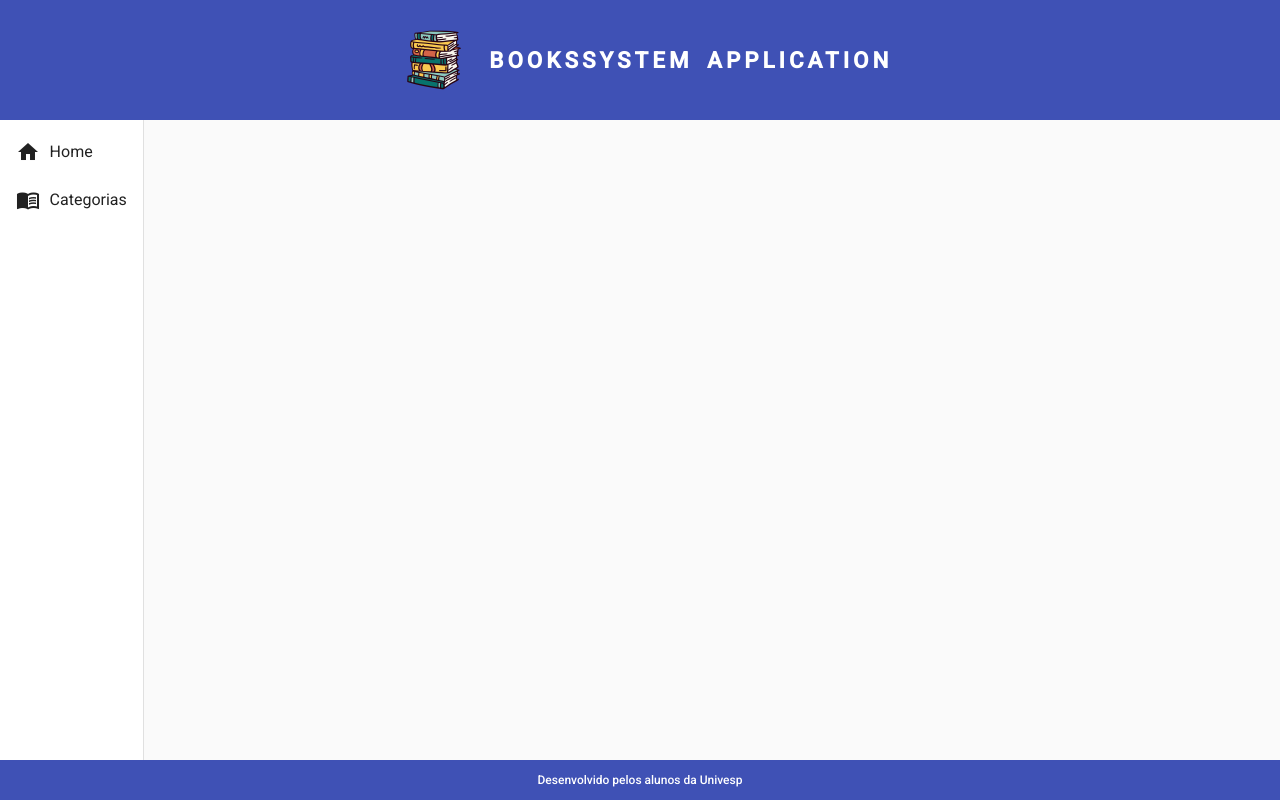
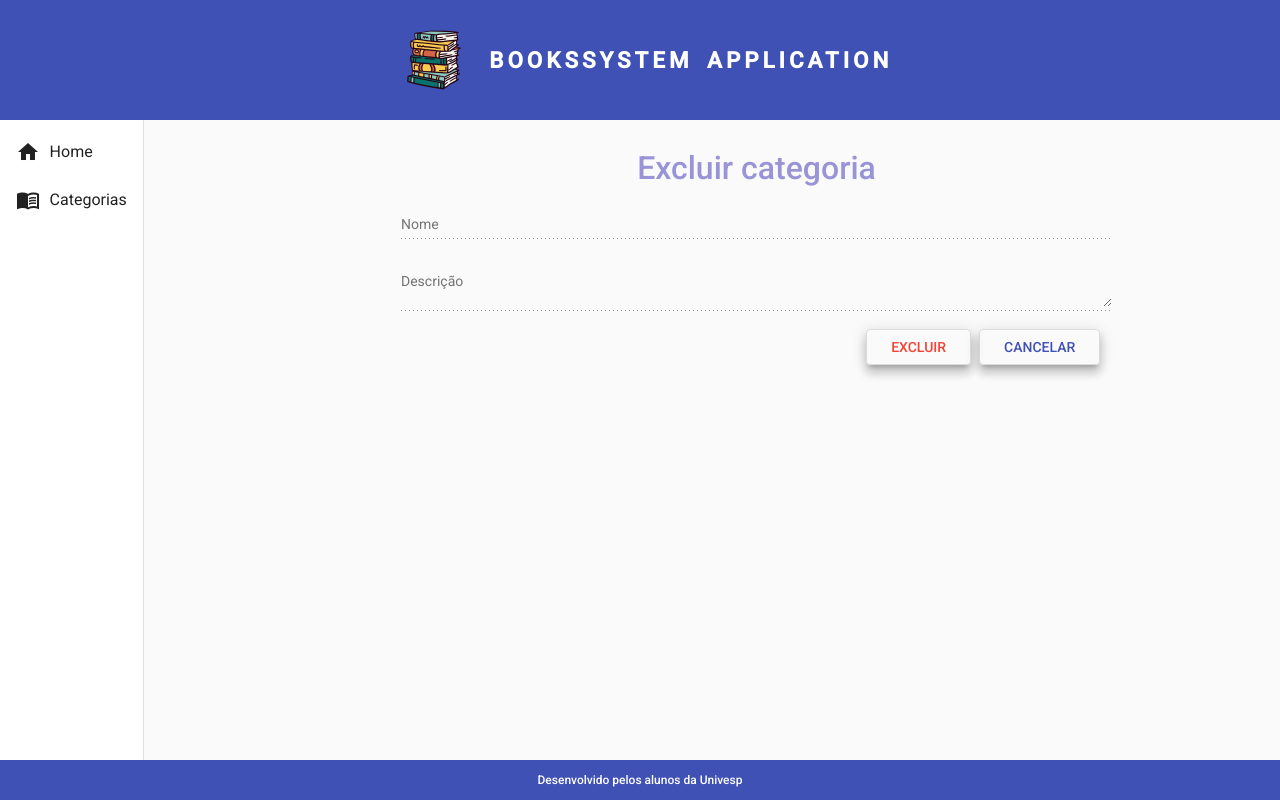
Before and after one commit to MarcioAndre3767/bookssystem-front, an Angular app: page /categorias/delete/1 in a window 1280 px wide. Before the commit this address led to /. Built offline with nearby package versions, Linux system fonts and the light colour scheme; no server answers.

Commit message:
implementação da categoria DELETE

```diff
--- a/src/app/app-routing.module.ts
+++ b/src/app/app-routing.module.ts
@@ -1,6 +1,7 @@
 import { NgModule } from '@angular/core';
 import { RouterModule, Routes } from '@angular/router';
 import { CategoriaCreateComponent } from './components/views/categoria/categoria-create/categoria-create.component';
+import { CategoriaDeleteComponent } from './components/views/categoria/categoria-delete/categoria-delete.component';
 import { CategoriaReadComponent } from './components/views/categoria/categoria-read/categoria-read.component';
 import { HomeComponent } from './components/views/home/home.component';
 
@@ -16,6 +17,10 @@ const routes: Routes = [
   {
     path: 'categorias/create',
     component: CategoriaCreateComponent
+  },
+  {
+    path: 'categorias/delete/:id',
+    component: CategoriaDeleteComponent
   }
 ];
 
--- a/src/app/app.module.ts
+++ b/src/app/app.module.ts
@@ -23,6 +23,7 @@ import { FormsModule } from "@angular/forms";
 import {MatInputModule} from '@angular/material/input';
 import {MatFormFieldModule} from '@angular/material/form-field';
 import {MatSnackBarModule} from '@angular/material/snack-bar';
+import { CategoriaDeleteComponent } from './components/views/categoria/categoria-delete/categoria-delete.component';
 
 @NgModule({
   declarations: [
@@ -33,6 +34,7 @@ import {MatSnackBarModule} from '@angular/material/snack-bar';
     HomeComponent,
     CategoriaReadComponent,
     CategoriaCreateComponent,
+    CategoriaDeleteComponent,
   ],
   imports: [
     BrowserModule,
--- /dev/null
+++ b/src/app/components/views/categoria/categoria-delete/categoria-delete.component.css
@@ -0,0 +1,27 @@
+form {
+    text-align: center;
+    width: 80%;
+    margin: 2rem auto 0
+}
+
+h1 {
+    font-size: 2rem ;
+    font-weight: 500;
+    color: rgba(129, 123, 206, 0.8);
+}
+
+.form {
+    width: 85%;
+}
+
+.buttons {
+    width: 92%;
+    text-align: end;
+}
+
+
+button {
+    margin-right: .5rem;
+    padding-right: 1.5rem;
+    padding-left: 1.5rem;
+}
--- /dev/null
+++ b/src/app/components/views/categoria/categoria-delete/categoria-delete.component.html
@@ -0,0 +1,18 @@
+<form color="primary">
+    <h1 >Excluir categoria</h1>
+
+    <mat-form-field class="form">
+        <mat-label>Nome</mat-label>
+        <input matInput [(ngModel)]="categoria.nome"  type="text" name="nome" disabled>
+    </mat-form-field>
+
+    <mat-form-field class="form">
+        <mat-label>Descrição</mat-label>
+        <textarea matInput  [(ngModel)]="categoria.descricao" type="text" name="descricao" disabled></textarea>
+    </mat-form-field>
+
+    <div class="buttons">
+        <button  (click)="delete()" class="mat-elevation-z8 button1" mat-stroked-button color="warn" >EXCLUIR</button>
+        <button  (click)="cancel()" class="mat-elevation-z8 button2" mat-stroked-button color="primary">CANCELAR</button>
+    </div>
+</form>
--- /dev/null
+++ b/src/app/components/views/categoria/categoria-delete/categoria-delete.component.ts
@@ -0,0 +1,48 @@
+import { Component, OnInit } from '@angular/core';
+import { ActivatedRoute, Router } from '@angular/router';
+import { Categoria } from '../categoria.model';
+import { CategoriaService } from '../categoria.service';
+
+@Component({
+  selector: 'app-categoria-delete',
+  templateUrl: './categoria-delete.component.html',
+  styleUrls: ['./categoria-delete.component.css']
+})
+export class CategoriaDeleteComponent implements OnInit {
+
+  categoria: Categoria = {
+    id: '',
+    nome: '',
+    descricao: ''
+  }
+
+  constructor(private service: CategoriaService, private route: ActivatedRoute, private router: Router ) { }
+
+  ngOnInit(): void {
+    this.categoria.id = this.route.snapshot.paramMap.get('id')!
+    this.findById()
+  }
+
+  findById(): void {
+    this.service.findById(this.categoria.id!).subscribe((resposta) => {
+      this.categoria.nome = resposta.nome
+      this.categoria.descricao = resposta.descricao
+      console.log(resposta)
+    })
+  }
+
+
+  delete(): void {
+    this.service.delete(this.categoria.id!).subscribe((resposta) => {
+      this.router.navigate(['categorias'])
+      this.service.mensagem('Exclusão de categoria com sucesso!!!')
+    }, err => {
+      this.service.mensagem(err.error.error)
+    })
+  }
+
+  cancel(): void {
+    this.router.navigate(['categorias'])
+  }
+
+}
--- a/src/app/components/views/categoria/categoria-read/categoria-read.component.html
+++ b/src/app/components/views/categoria/categoria-read/categoria-read.component.html
@@ -45,7 +45,7 @@
                     <a href="#" class="edit">
                         <i class="material-icons">border_color</i>
                     </a>
-                    <a href="#" class="delete">
+                    <a class="delete" routerLink="delete/{{ row.id }}">
                         <i class="material-icons">delete</i>
                     </a>
                 </td>
--- a/src/app/components/views/categoria/categoria.service.ts
+++ b/src/app/components/views/categoria/categoria.service.ts
@@ -23,11 +23,28 @@ export class CategoriaService {
   }
 
 
+  //servico-buscando categoria por id p/ 'delete'
+
+  findById(id: String): Observable<Categoria> {
+    const url = `${this.baseUrl}/categorias/${id}`
+    return this.Http.get<Categoria>(url)
+  }
+
+
   //servico-criando categoria
   create(categoria: Categoria): Observable<Categoria> {
     const url = `${this.baseUrl}/categorias`
     return this.Http.post<Categoria>(url, categoria)
   }
+
+
+
+  //deletando categoria
+  delete(id: String):Observable<void> {
+    const url = `${this.baseUrl}/categorias/${id}`
+    return this.Http.delete<void>(url);
+  }
+
 
   //mensagem-criando categoria com sucesso
   mensagem(str: String): void {
```
